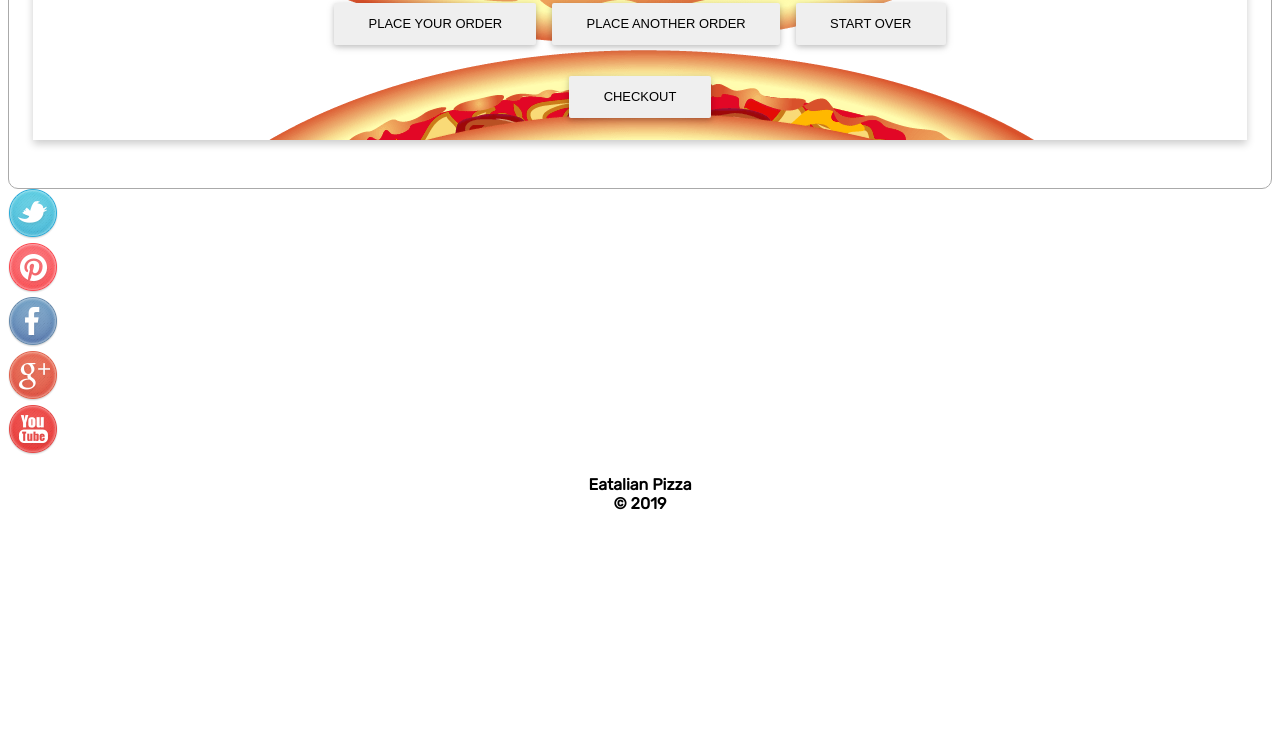
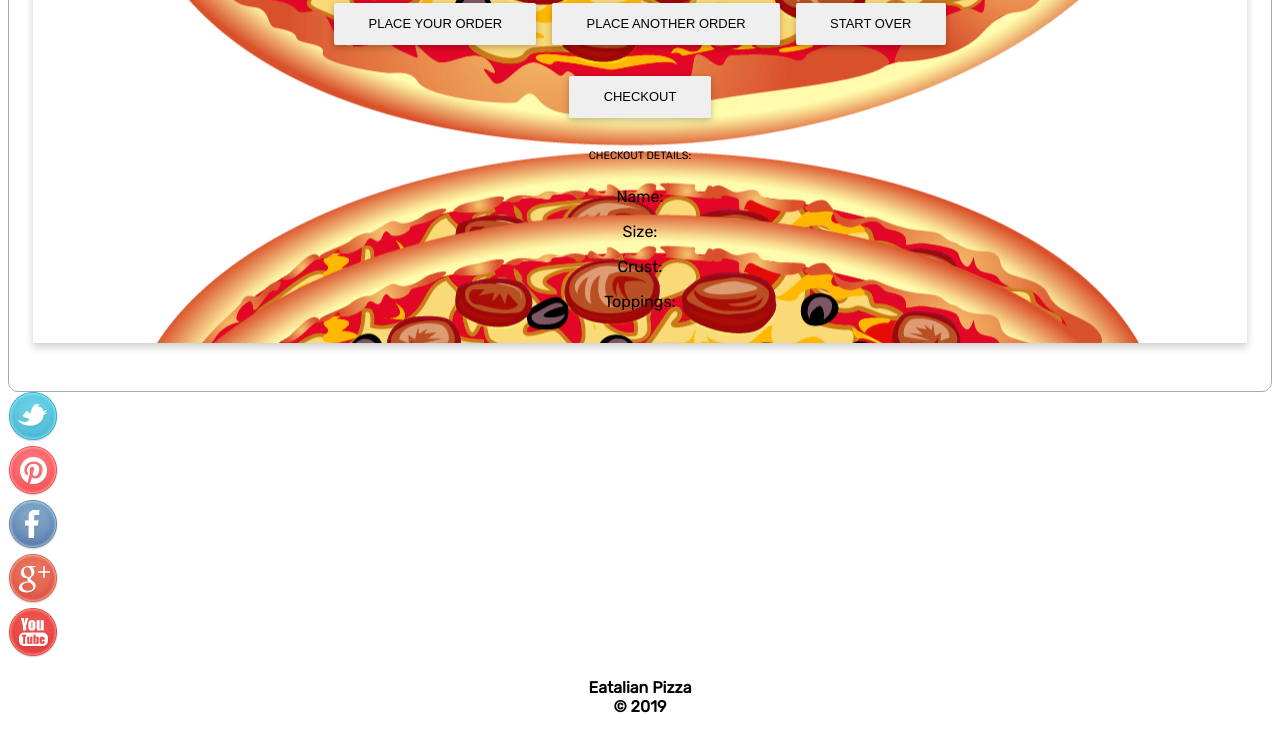
Before and after one commit to Marcusjnls/pizza-place, a plain HTML site: page index.html in a window 1280 px wide. Shown: the part 2379-3111 px from the top of the page. Before the commit the page ends 2908 px from the top, so only its background shows below. Drawn offline with Linux system fonts and the light colour scheme.

Commit message:
Add summary section

```diff
--- a/index.html
+++ b/index.html
@@ -100,7 +100,7 @@
                 Email Address: <input type="email" name="email" id="email" placeholder="E-mail..." required>
               </div>
               <h4><strong>Pizza size</strong></h4>
-              <select class="size" size="3">
+              <select class="size" size="3" id="size">
                 <option value="300">Small Ksh. 300</option>
                 <option value="500">Medium Ksh. 500</option>
                 <option value="700">Large Ksh. 700</option>
@@ -108,7 +108,7 @@
             </div>
             <div class="col-md-6">
               <h4><strong>Crust type</strong></h4>
-              <select class="crust" size="3">
+              <select class="crust" size="3" id="crust">
                 <option value="100">Crispy Crust Ksh. 100</option>
                 <option value="150">Stuffed Crust Ksh. 150</option>
                 <option value="200">Gluten-Free Crust Ksh. 200</option>
@@ -146,7 +146,13 @@
             </p>
             <input class=" btn confirmDelivery" type="submit" value="CONFIRM ADDRESS" />
             <p id="grandTotal"><strong>GRAND TOTAL: <span></span></strong> </p>
-
+            <div id="show-checkout">
+               <h6>CHECKOUT DETAILS:</h6>
+               <p>Name: <span class="orderName"></span></p>
+               <p>Size: <span class="orderSize"></span></p>
+               <p>Crust: <span class="orderCrust"></span></p>
+               <p>Toppings: <span class="orderToppings"></span></p>
+            </div>
           </div>
         </div>
       </div>
```
